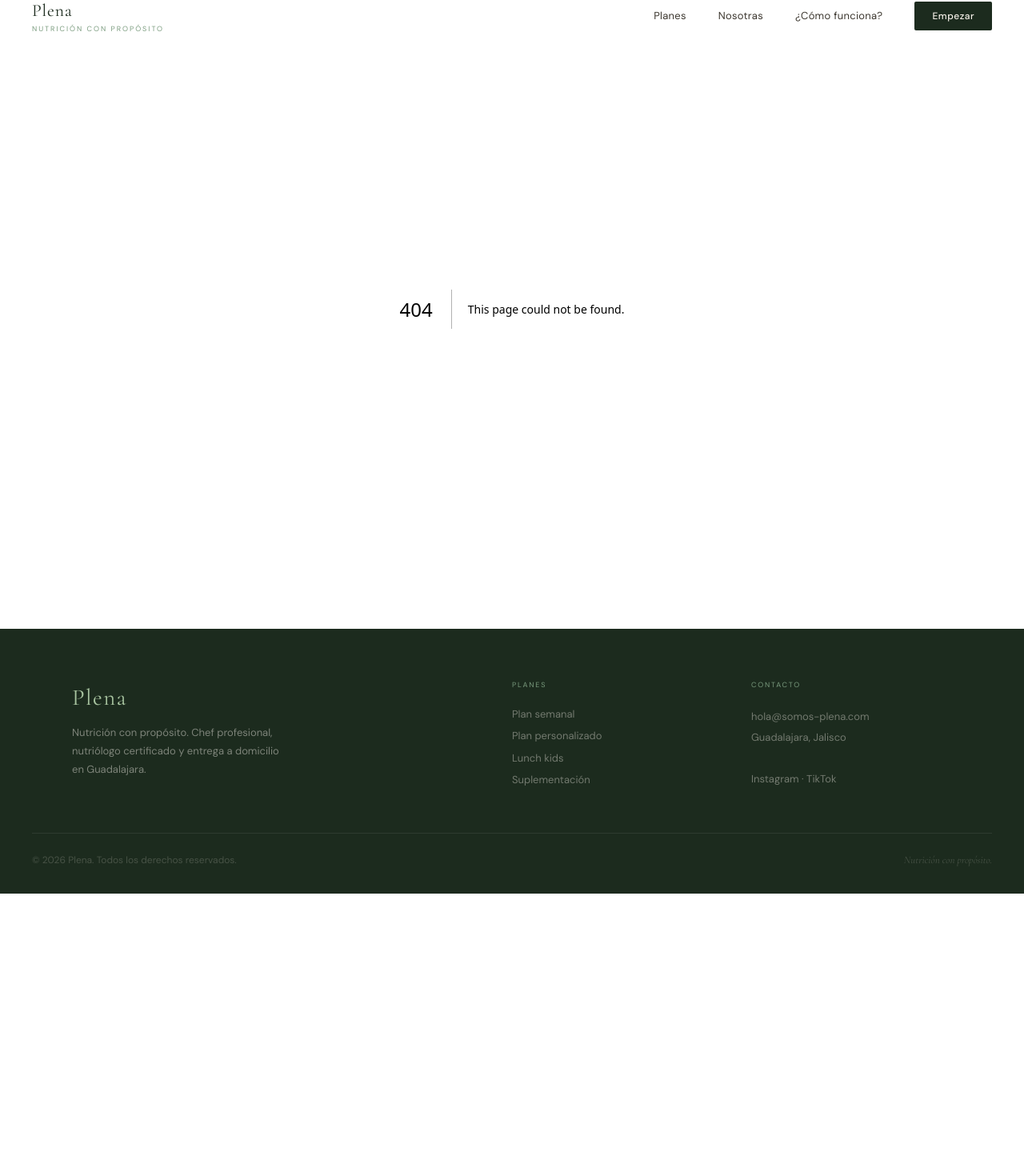
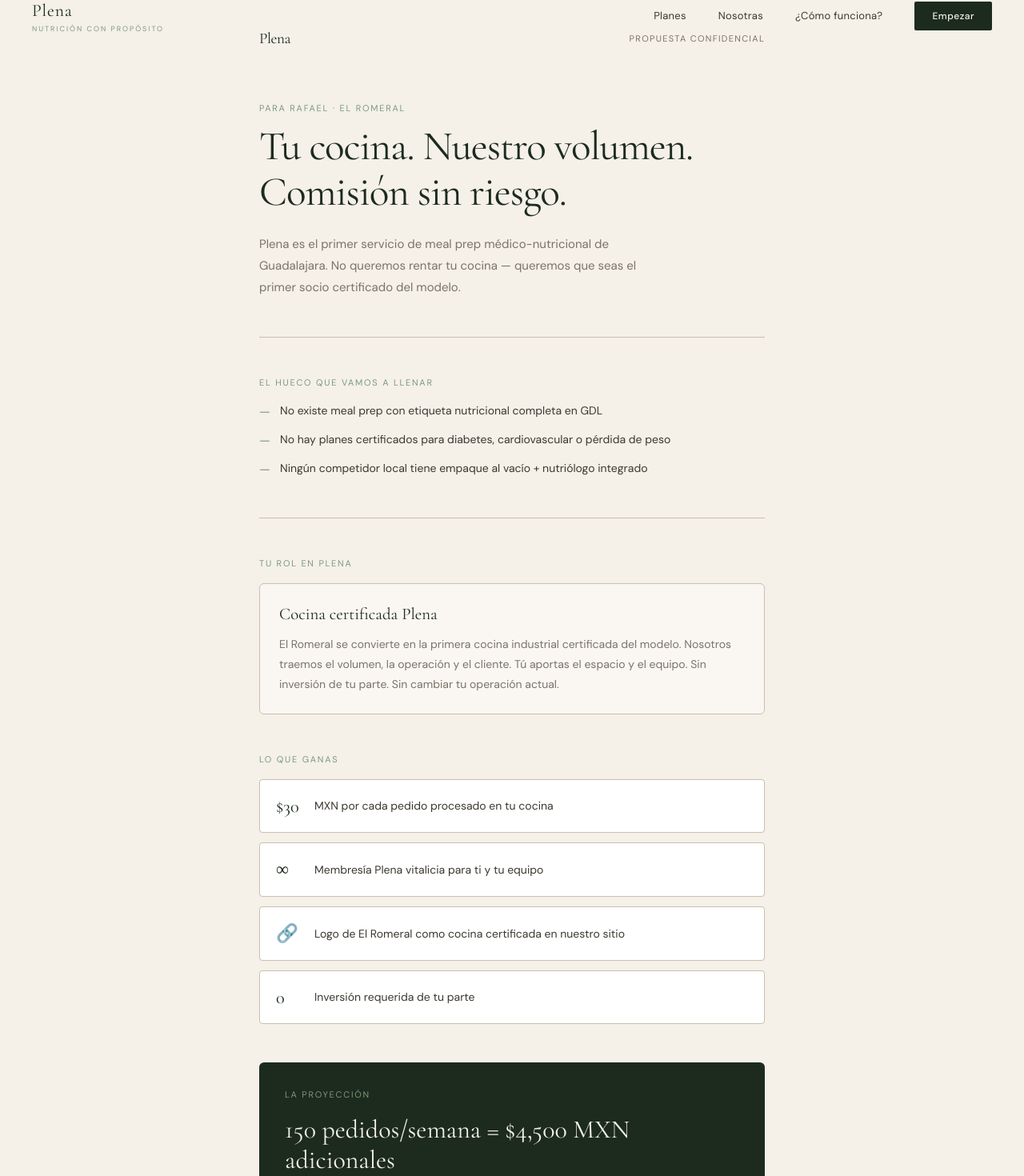
Before and after one commit to rahele95/plena, a Next.js app: page /pitch/rafael in a window 1280 px wide. Before the commit this address had no page. Shown: the part 14-1484 px from the top of the page at 80% size. Before the commit the page ends 1131 px from the top, so only its background shows below. Built offline with nearby package versions, Linux system fonts and the light colour scheme.

Commit message:
feat: pitch page Rafael

```diff
--- /dev/null
+++ b/app/pitch/rafael/page.tsx
@@ -0,0 +1,94 @@
+"use client";
+import Link from "next/link";
+
+const g = {
+  night: "#1c2b1e", sage: "#7a9b7e", linen: "#f5f0e8", ivory: "#faf7f2",
+  stone: "#c8bfb0", ink: "#1a1814", ink2: "#3d3830", ink3: "#7a736a",
+  serif: "'Cormorant Garamond', serif", sans: "'DM Sans', system-ui, sans-serif",
+};
+
+export default function PitchRafael() {
+  return (
+    <div style={{ maxWidth: "680px", margin: "0 auto", padding: "3rem 1.5rem 6rem" }}>
+
+      {/* Header */}
+      <div style={{ display: "flex", justifyContent: "space-between", alignItems: "center", marginBottom: "4rem" }}>
+        <span style={{ fontFamily: g.serif, fontSize: "1.2rem", color: g.night, letterSpacing: "-0.02em" }}>Plena</span>
+        <span style={{ fontFamily: g.sans, fontSize: "11px", color: g.ink3, letterSpacing: "0.12em", textTransform: "uppercase" }}>Propuesta confidencial</span>
+      </div>
+
+      {/* Hero */}
+      <p style={{ fontFamily: g.sans, fontSize: "11px", letterSpacing: "0.16em", textTransform: "uppercase", color: g.sage, marginBottom: "12px" }}>Para Rafael · El Romeral</p>
+      <h1 style={{ fontFamily: g.serif, fontSize: "clamp(2.2rem,5vw,3.2rem)", fontWeight: 400, color: g.night, lineHeight: 1.1, letterSpacing: "-0.02em", marginBottom: "1.5rem" }}>
+        Tu cocina. Nuestro volumen.<br />Comisión sin riesgo.
+      </h1>
+      <p style={{ fontFamily: g.sans, fontSize: "15px", lineHeight: 1.8, color: g.ink3, marginBottom: "3rem", maxWidth: "520px" }}>
+        Plena es el primer servicio de meal prep médico-nutricional de Guadalajara. No queremos rentar tu cocina — queremos que seas el primer socio certificado del modelo.
+      </p>
+
+      <hr style={{ border: "none", borderTop: `0.5px solid ${g.stone}`, marginBottom: "3rem" }} />
+
+      {/* Gap */}
+      <p style={{ fontFamily: g.sans, fontSize: "11px", letterSpacing: "0.16em", textTransform: "uppercase", color: g.sage, marginBottom: "1rem" }}>El hueco que vamos a llenar</p>
+      <div style={{ display: "flex", flexDirection: "column" as const, gap: "10px", marginBottom: "3rem" }}>
+        {[
+          "No existe meal prep con etiqueta nutricional completa en GDL",
+          "No hay planes certificados para diabetes, cardiovascular o pérdida de peso",
+          "Ningún competidor local tiene empaque al vacío + nutriólogo integrado",
+        ].map((item, i) => (
+          <div key={i} style={{ display: "flex", gap: "12px", alignItems: "flex-start" }}>
+            <span style={{ color: g.sage, fontSize: "16px", lineHeight: "1.6", flexShrink: 0 }}>—</span>
+            <p style={{ fontFamily: g.sans, fontSize: "14px", lineHeight: 1.7, color: g.ink2, margin: 0 }}>{item}</p>
+          </div>
+        ))}
+      </div>
+
+      <hr style={{ border: "none", borderTop: `0.5px solid ${g.stone}`, marginBottom: "3rem" }} />
+
+      {/* Role */}
+      <p style={{ fontFamily: g.sans, fontSize: "11px", letterSpacing: "0.16em", textTransform: "uppercase", color: g.sage, marginBottom: "1rem" }}>Tu rol en Plena</p>
+      <div style={{ background: g.ivory, border: `0.5px solid ${g.stone}`, borderRadius: "6px", padding: "1.5rem", marginBottom: "3rem" }}>
+        <p style={{ fontFamily: g.serif, fontSize: "1.3rem", color: g.night, marginBottom: "12px", lineHeight: 1.3 }}>Cocina certificada Plena</p>
+        <p style={{ fontFamily: g.sans, fontSize: "14px", lineHeight: 1.8, color: g.ink3, margin: 0 }}>
+          El Romeral se convierte en la primera cocina industrial certificada del modelo. Nosotros traemos el volumen, la operación y el cliente. Tú aportas el espacio y el equipo. Sin inversión de tu parte. Sin cambiar tu operación actual.
+        </p>
+      </div>
+
+      {/* What you get */}
+      <p style={{ fontFamily: g.sans, fontSize: "11px", letterSpacing: "0.16em", textTransform: "uppercase", color: g.sage, marginBottom: "1rem" }}>Lo que ganas</p>
+      <div style={{ display: "flex", flexDirection: "column" as const, gap: "12px", marginBottom: "3rem" }}>
+        {[
+          { n: "$30", label: "MXN por cada pedido procesado en tu cocina" },
+          { n: "∞",  label: "Membresía Plena vitalicia para ti y tu equipo" },
+          { n: "🔗", label: "Logo de El Romeral como cocina certificada en nuestro sitio" },
+          { n: "0",  label: "Inversión requerida de tu parte" },
+        ].map((item, i) => (
+          <div key={i} style={{ display: "flex", gap: "16px", alignItems: "center", background: "white", border: `0.5px solid ${g.stone}`, borderRadius: "4px", padding: "1rem 1.25rem" }}>
+            <span style={{ fontFamily: g.serif, fontSize: "1.4rem", color: g.night, minWidth: "32px" }}>{item.n}</span>
+            <p style={{ fontFamily: g.sans, fontSize: "14px", color: g.ink2, margin: 0, lineHeight: 1.6 }}>{item.label}</p>
+          </div>
+        ))}
+      </div>
+
+      {/* Projection */}
+      <div style={{ background: g.night, borderRadius: "6px", padding: "2rem", marginBottom: "3rem" }}>
+        <p style={{ fontFamily: g.sans, fontSize: "11px", letterSpacing: "0.16em", textTransform: "uppercase", color: "rgba(168,196,160,0.7)", marginBottom: "1rem" }}>La proyección</p>
+        <p style={{ fontFamily: g.serif, fontSize: "clamp(1.6rem,3vw,2rem)", color: "#f5f0e8", lineHeight: 1.2, marginBottom: "8px" }}>
+          150 pedidos/semana = $4,500 MXN adicionales
+        </p>
+        <p style={{ fontFamily: g.sans, fontSize: "13px", color: "rgba(248,250,245,0.5)", margin: 0, lineHeight: 1.7 }}>
+          Sin cambiar tu operación. Sin riesgo. Escalable en la medida en que crezcamos juntos. A partir de 150 pedidos semanales renegociamos términos al alza.
+        </p>
+      </div>
+
+      {/* CTA */}
+      <p style={{ fontFamily: g.sans, fontSize: "11px", letterSpacing: "0.16em", textTransform: "uppercase", color: g.sage, marginBottom: "1rem" }}>El siguiente paso</p>
+      <p style={{ fontFamily: g.sans, fontSize: "15px", lineHeight: 1.8, color: g.ink2, marginBottom: "2rem" }}>
+        Una reunión de 45 minutos para conocer la operación, validar la capacidad de la cocina y alinear los términos. Sin compromiso de tu parte hasta que firmes.
+      </p>
+      <p style={{ fontFamily: g.sans, fontSize: "13px", color: g.ink3, lineHeight: 1.7, padding: "1rem", background: g.ivory, border: `0.5px solid ${g.stone}`, borderRadius: "4px" }}>
+        También verificaremos el estatus COFEPRIS de la cocina — un requisito para poder operar los planes médicos y el que nos da mayor diferenciación en el mercado.
+      </p>
+    </div>
+  );
+}
```
